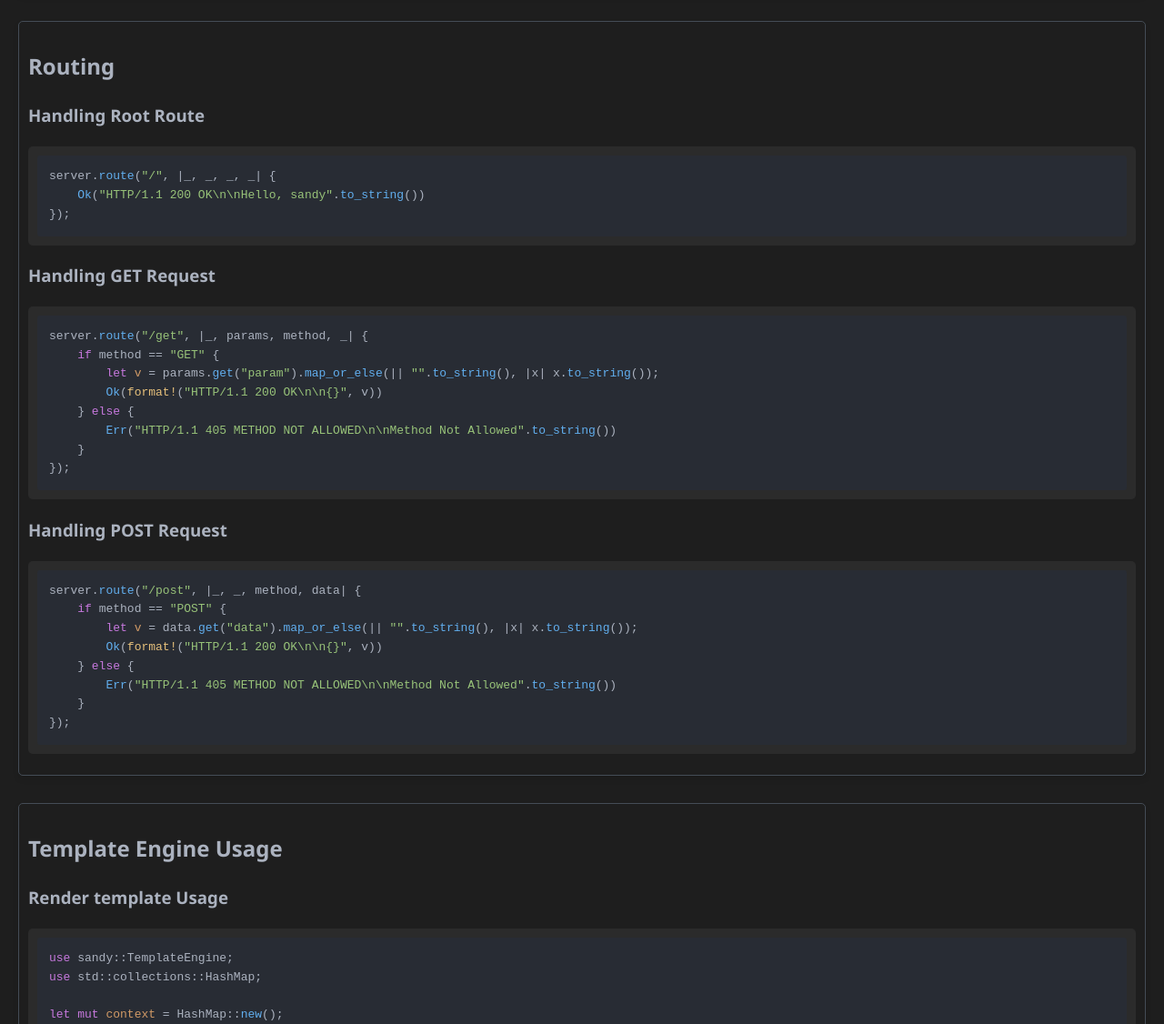
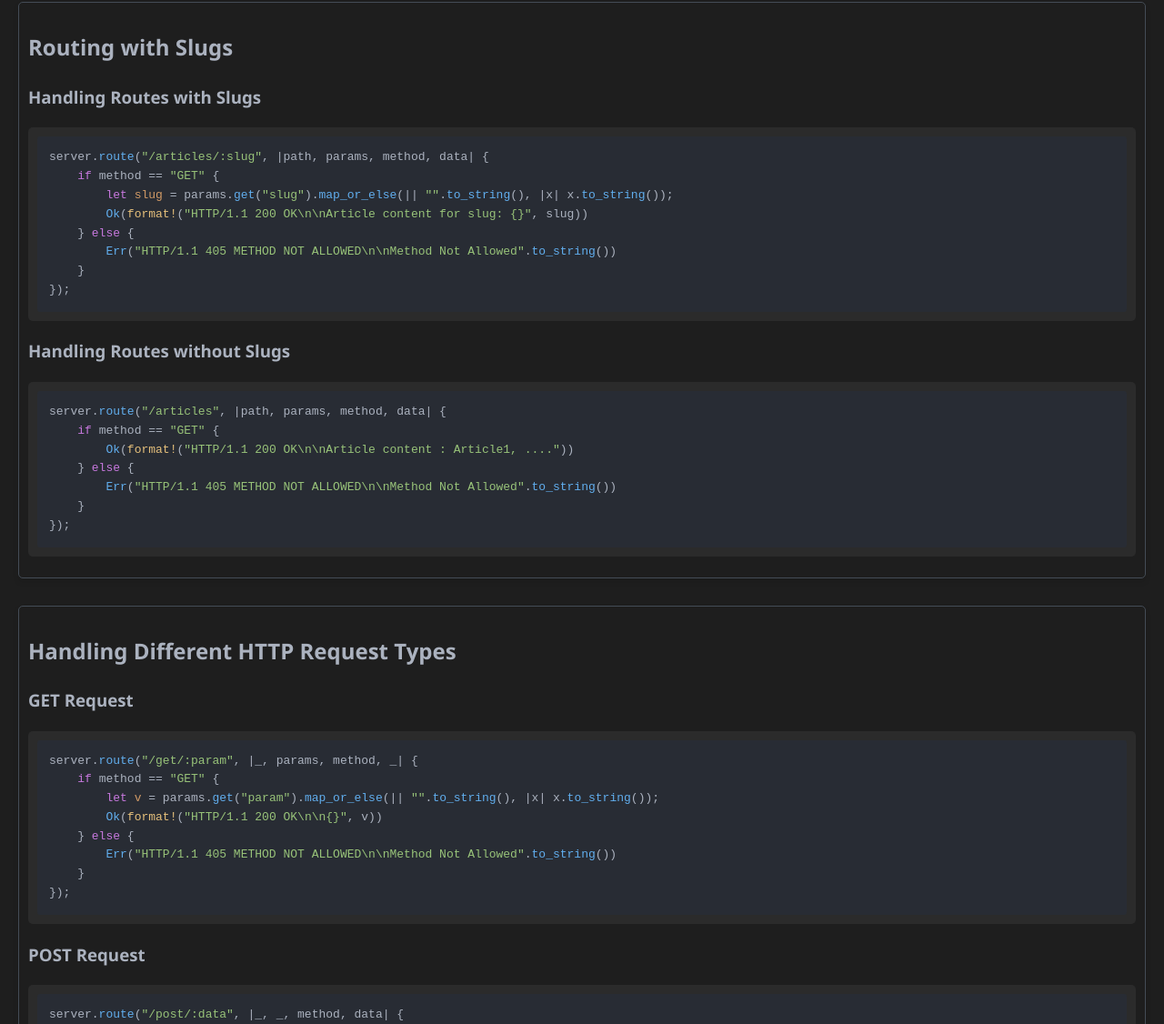
Before and after one commit to IceBytes/IceBytes.github.io, a plain HTML site: page index.html in a window 1280 px wide. Shown: the part 605-1731 px from the top of the page at 91% size. Drawn offline with nearby package versions, Linux system fonts and the light colour scheme; some packages are replaced by stand-ins of ours; a script that the page names is missing.

Commit message:
Update index.html

```diff
--- a/index.html
+++ b/index.html
@@ -89,7 +89,6 @@
     <div class="route-section code-section">
         <h2>Server Usage</h2>
         <pre><code class="rust">use sandy::Server;
-
 let mut server = Server::new();
 </code><button class="copy-button" onclick="copyCode(this.previousElementSibling)">Copy</button></pre>
     </div>
@@ -103,15 +102,33 @@ server.run(ip, port);
     </div>
 
     <div class="route-section code-section">
-        <h2>Routing</h2>
-        <h3>Handling Root Route</h3>
-        <pre><code class="rust">server.route("/", |_, _, _, _| {
-    Ok("HTTP/1.1 200 OK\n\nHello, sandy".to_string())
+        <h2>Routing with Slugs</h2>
+        <h3>Handling Routes with Slugs</h3>
+        <pre><code class="rust">server.route("/articles/:slug", |path, params, method, data| {
+    if method == "GET" {
+        let slug = params.get("slug").map_or_else(|| "".to_string(), |x| x.to_string());
+        Ok(format!("HTTP/1.1 200 OK\n\nArticle content for slug: {}", slug))
+    } else {
+        Err("HTTP/1.1 405 METHOD NOT ALLOWED\n\nMethod Not Allowed".to_string())
+    }
 });
 </code><button class="copy-button" onclick="copyCode(this.previousElementSibling)">Copy</button></pre>
 
-        <h3>Handling GET Request</h3>
-        <pre><code class="rust">server.route("/get", |_, params, method, _| {
+        <h3>Handling Routes without Slugs</h3>
+        <pre><code class="rust">server.route("/articles", |path, params, method, data| {
+    if method == "GET" {
+        Ok(format!("HTTP/1.1 200 OK\n\nArticle content : Article1, ...."))
+    } else {
+        Err("HTTP/1.1 405 METHOD NOT ALLOWED\n\nMethod Not Allowed".to_string())
+    }
+});
+</code><button class="copy-button" onclick="copyCode(this.previousElementSibling)">Copy</button></pre>
+    </div>
+
+    <div class="route-section code-section">
+        <h2>Handling Different HTTP Request Types</h2>
+        <h3>GET Request</h3>
+        <pre><code class="rust">server.route("/get/:param", |_, params, method, _| {
     if method == "GET" {
         let v = params.get("param").map_or_else(|| "".to_string(), |x| x.to_string());
         Ok(format!("HTTP/1.1 200 OK\n\n{}", v))
@@ -121,8 +138,8 @@ server.run(ip, port);
 });
 </code><button class="copy-button" onclick="copyCode(this.previousElementSibling)">Copy</button></pre>
 
-        <h3>Handling POST Request</h3>
-        <pre><code class="rust">server.route("/post", |_, _, method, data| {
+        <h3>POST Request</h3>
+        <pre><code class="rust">server.route("/post/:data", |_, _, method, data| {
     if method == "POST" {
         let v = data.get("data").map_or_else(|| "".to_string(), |x| x.to_string());
         Ok(format!("HTTP/1.1 200 OK\n\n{}", v))
@@ -172,11 +189,10 @@ fn main() {
     let mut server = Server::new();
 
     server.route("/", |_, _, _, _| {
-        Ok("HTTP/1.1 200 OK\n\nHello, sandy
-".to_string())
+        Ok("HTTP/1.1 200 OK\n\nHello, sandy".to_string())
     });
 
-    server.route("/get", |_, params, method, _| {
+    server.route("/get/:param", |_, params, method, _| {
         if method == "GET" {
             let v = params.get("param").map_or_else(|| "".to_string(), |x| x.to_string());
             Ok(format!("HTTP/1.1 200 OK\n\n{}", v))
@@ -185,7 +201,7 @@ fn main() {
         }
     });
 
-    server.route("/post", |_, _, method, data| {
+    server.route("/post/:data", |_, _, method, data| {
         if method == "POST" {
             let v = data.get("data").map_or_else(|| "".to_string(), |x| x.to_string());
             Ok(format!("HTTP/1.1 200 OK\n\n{}", v))
@@ -194,7 +210,7 @@ fn main() {
         }
     });
 
-    server.route("/render_template", |_, _, _, _| {
+    server.route("/render_template/:var", |_, _, _, _| {
         let context: HashMap<_, _> = [("var", "value")].iter().cloned().collect();
         match TemplateEngine::render_template("template.html", &context) {
             Ok(rendered) => Ok(format!("HTTP/1.1 200 OK\n\n{}", rendered)),
@@ -202,14 +218,12 @@ fn main() {
         }
     });
 
-    server.route("/render", |_, _, _, _| {
+    server.route("/render/:var", |_, _, _, _| {
         let context: HashMap<_, _> = [("var", "value")].iter().cloned().collect();
         let template = "This is a {{ var }} template.";
         let rendered = TemplateEngine::render(template, &context);
         Ok(format!("HTTP/1.1 200 OK\n\n{}", rendered))
     });
-
-    // If you wanna add CSS files to your project, just include those files in your code like you would any other route.
 
     server.run("0.0.0.0", "8080");
 }
```
